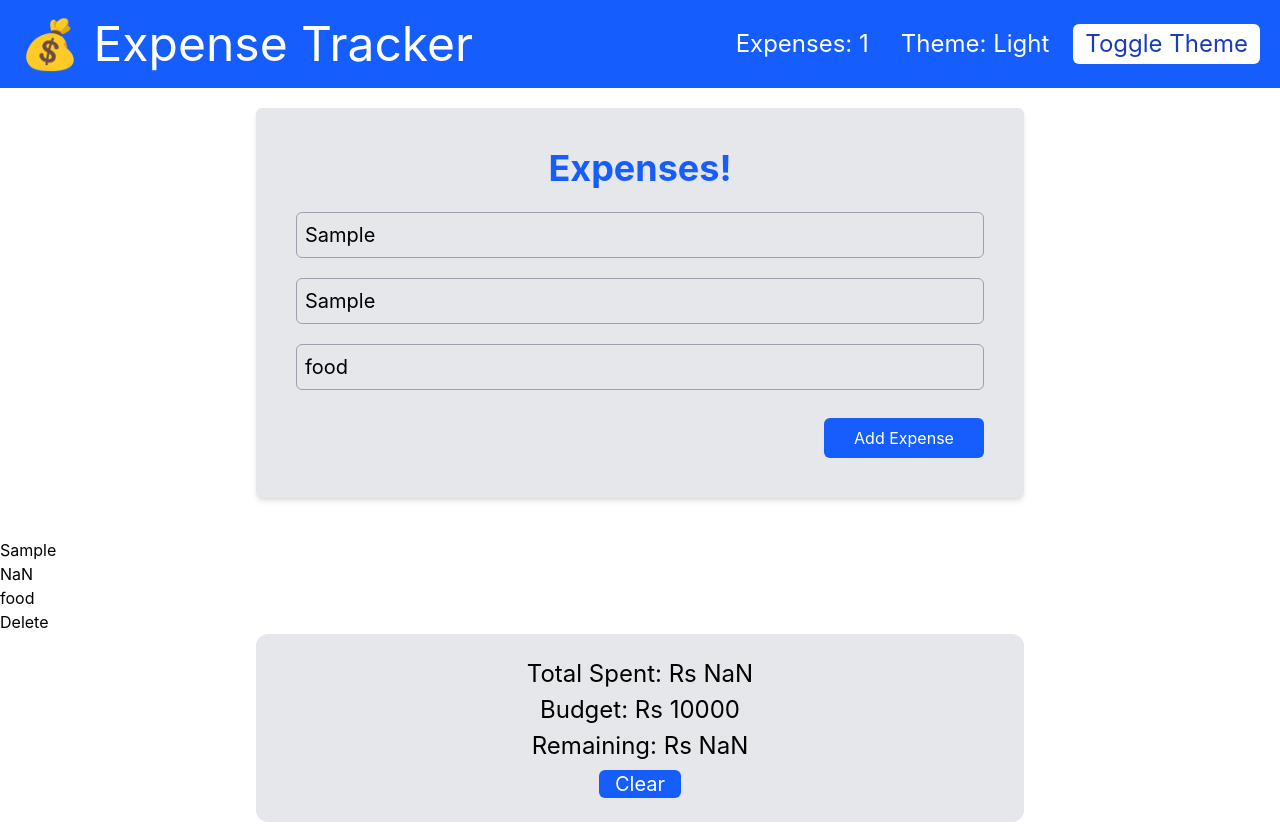
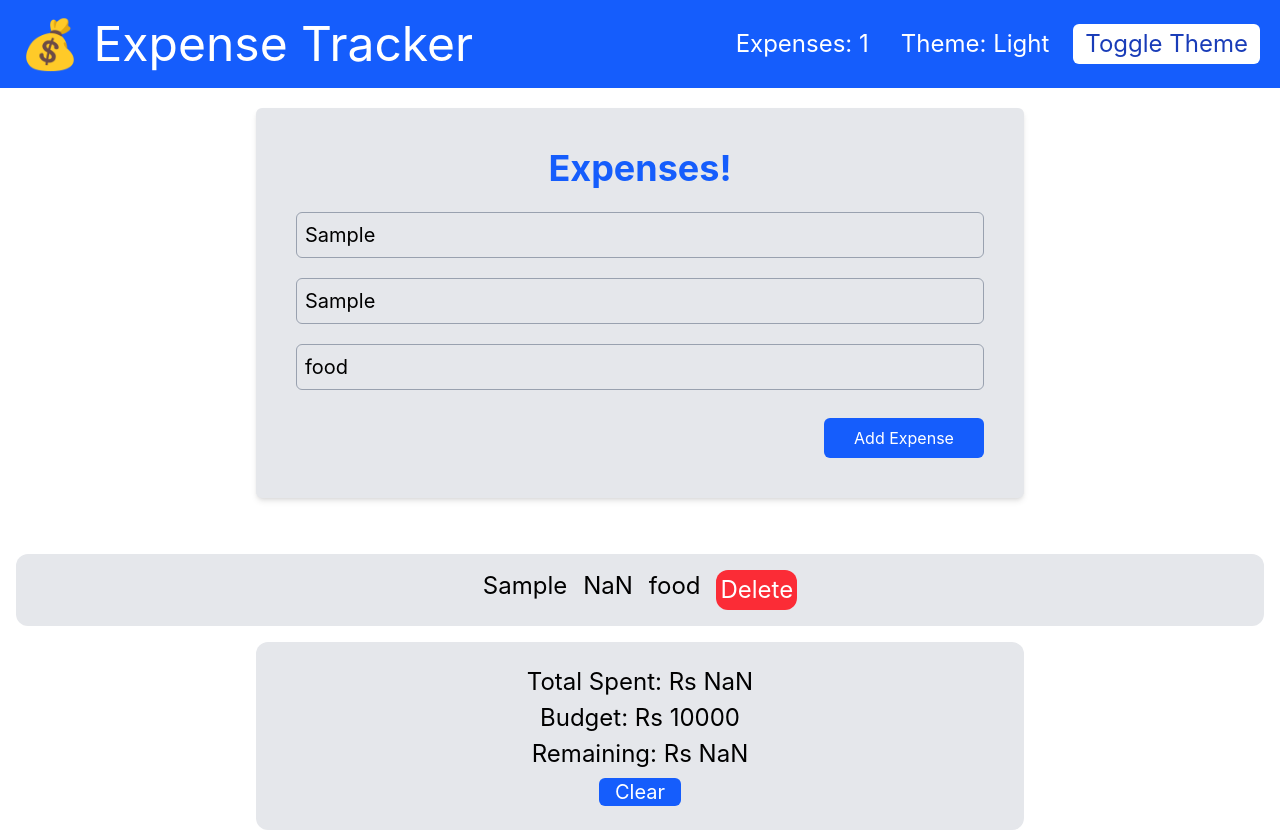
Before and after one commit to Rairohan/User-Dashboard, a React (Vite) app: page / in a window 1280 px wide. Both pictures are taken after typing "Sample", "Sample" into the empty fields and a click on the button "Add Expense". Built offline with nearby package versions, Linux system fonts and the light colour scheme.

Commit message:
Tailwind added to ExpenseList.jsx

```diff
--- a/src/component/ExpenseItem.jsx
+++ b/src/component/ExpenseItem.jsx
@@ -6,11 +6,13 @@ const ExpenseItem = React.memo(function ExpenseItem({expense})
 {
     const {dispatch} = useContext(ExpenseContext)
     return(
-        <div>
+        <div className="bg-gray-200 m-4 flex justify-center p-4 rounded-xl gap-4 text-2xl">
             <p>{expense.title}</p>
             <p>{expense.amount}</p>
             <p>{expense.category}</p>
-            <button onClick={()=>dispatch({type:"remove",payload:expense.id})}>Delete</button>
+            <button
+            className="bg-red-500 p-1 rounded-xl text-white"
+            onClick={()=>dispatch({type:"remove",payload:expense.id})}>Delete</button>
         </div>
     )
 })
```
